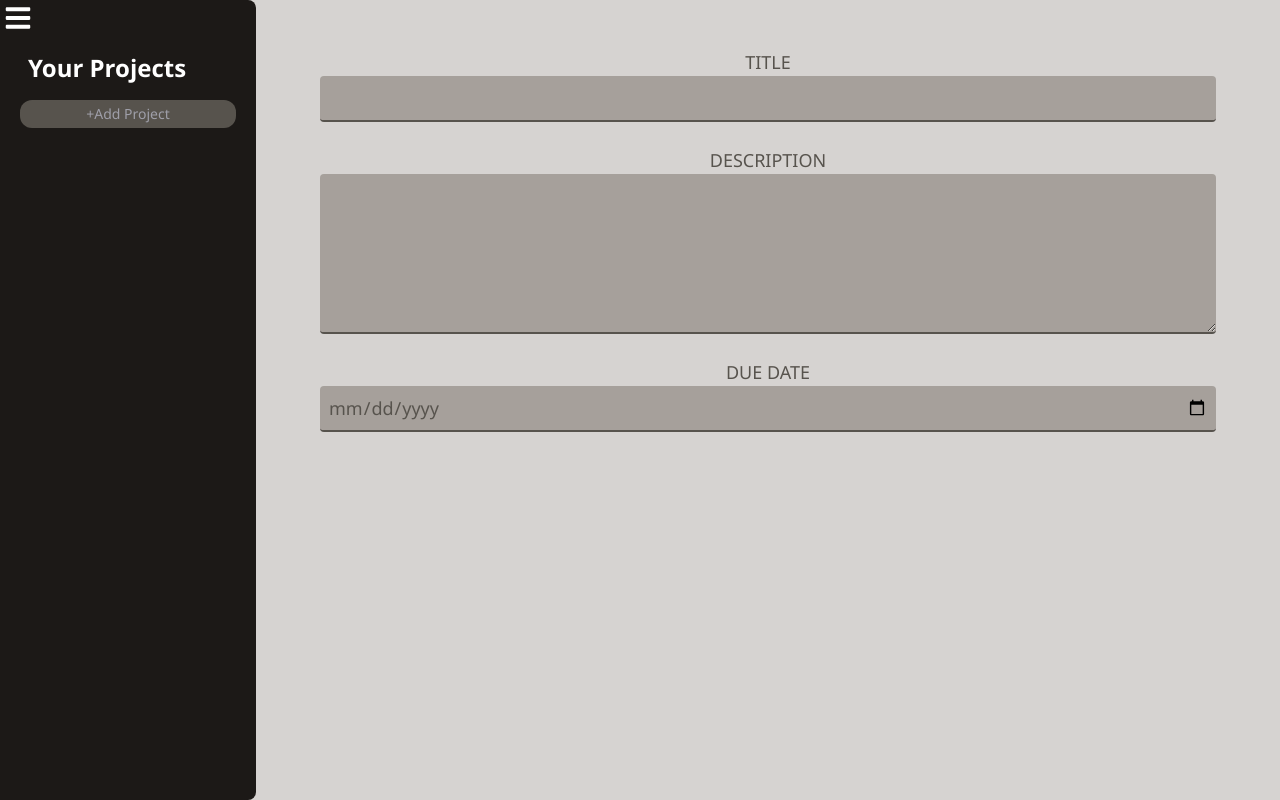
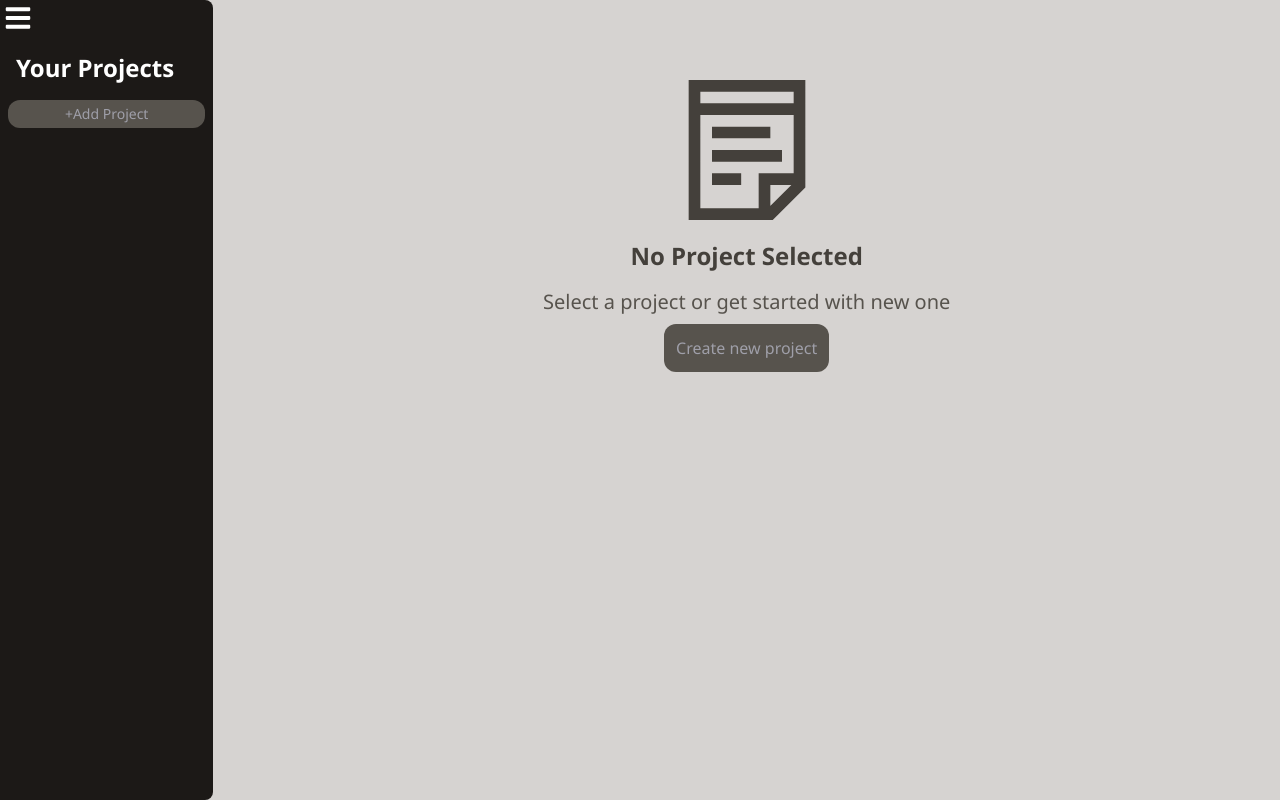
Before and after one commit to kielakjr/project-management-app, a React (Vite) app: page / in a window 1280 px wide. Built offline with nearby package versions, Linux system fonts and the light colour scheme.

Commit message:
Added base for default

```diff
--- a/src/App.jsx
+++ b/src/App.jsx
@@ -1,12 +1,13 @@
 import React from 'react'
 import Sidebar from './components/Sidebar'
 import ProjectAdder from './components/ProjectAdder'
+import Default from './components/Default'
 
 const App = () => {
   return (
     <div className="flex flex-row" >
       <Sidebar />
-      <ProjectAdder />
+      <Default />
     </div>
   )
 }
--- /dev/null
+++ b/src/components/Default.jsx
@@ -0,0 +1,15 @@
+import React from 'react'
+import { GrNotes } from "react-icons/gr";
+
+const Default = () => {
+  return (
+    <div className="flex flex-col w-full h-screen items-center">
+      <GrNotes className="mt-20 mb-5 size-20 md:size-35 text-stone-700" />
+      <h1 className="text-stone-700 font-semibold text-2xl mb-4">No Project Selected</h1>
+      <h2 className="text-stone-600 text-xl mb-2 text-center mx-1">Select a project or get started with new one</h2>
+      <button className="w-auto p-3 bg-stone-600 rounded-xl mx-5 text-base text-zinc-400 cursor-pointer">Create new project</button>
+    </div>
+  )
+}
+
+export default Default
--- a/src/components/ProjectAdder.jsx
+++ b/src/components/ProjectAdder.jsx
@@ -5,6 +5,10 @@ const inputStyles = "bg-stone-400 border-b-2 rounded md:w-full max-w-4xl p-2 foc
 const ProjectAdder = () => {
   return (
     <div className='w-4/5 left-1/5 text-lg text-stone-600 flex flex-col p-4 md:p-12 md:items-center h-screen overflow-y-auto'>
+      <div className="flex flex-row justify-end gap-4 mb-8 md:w-full max-w-4xl">
+        <button className="cursor-pointer">Cancel</button>
+        <button className='bg-stone-900 p-2 px-4 rounded-md text-stone-300 cursor-pointer'>Save</button>
+      </div>
       <h1>TITLE</h1>
       <input className={inputStyles}  type="text" />
       <h1>DESCRIPTION</h1>
--- a/src/components/Sidebar.jsx
+++ b/src/components/Sidebar.jsx
@@ -7,12 +7,12 @@ const Sidebar = () => {
 
   return (
     <>
-    <div className={`h-screen ${isOpen ? 'w-1/4 md:w-1/5' : 'w-auto'} bg-stone-900 rounded-r-lg flex flex-col sticky top-0 left-0`}>
+    <div className={`h-screen ${isOpen ? 'w-1/3 md:w-1/5' : 'w-auto'} bg-stone-900 rounded-r-lg flex flex-col sticky top-0 left-0`}>
       <button className='cursor-pointer pr-2' onClick={ () => {setIsOpen(prev => !prev)}}><FaBars className="text-white size-7 my-1 ml-1"  /></button>
       {isOpen &&
         <>
-          <h1 className="text-white ml-3 text-2xl font-bold p-4">Your Projects</h1>
-          <button className="w-auto bg-stone-600 p-1 rounded-xl mx-5 text-sm text-zinc-400 cursor-pointer">+Add Project</button>
+          <h1 className="text-white text-lg md:text-2xl font-bold p-4">Your Projects</h1>
+          <button className="w-auto bg-stone-600 p-1 rounded-xl mx-2 text-sm text-zinc-400 cursor-pointer">+Add Project</button>
         </>
       }
     </div>
```
